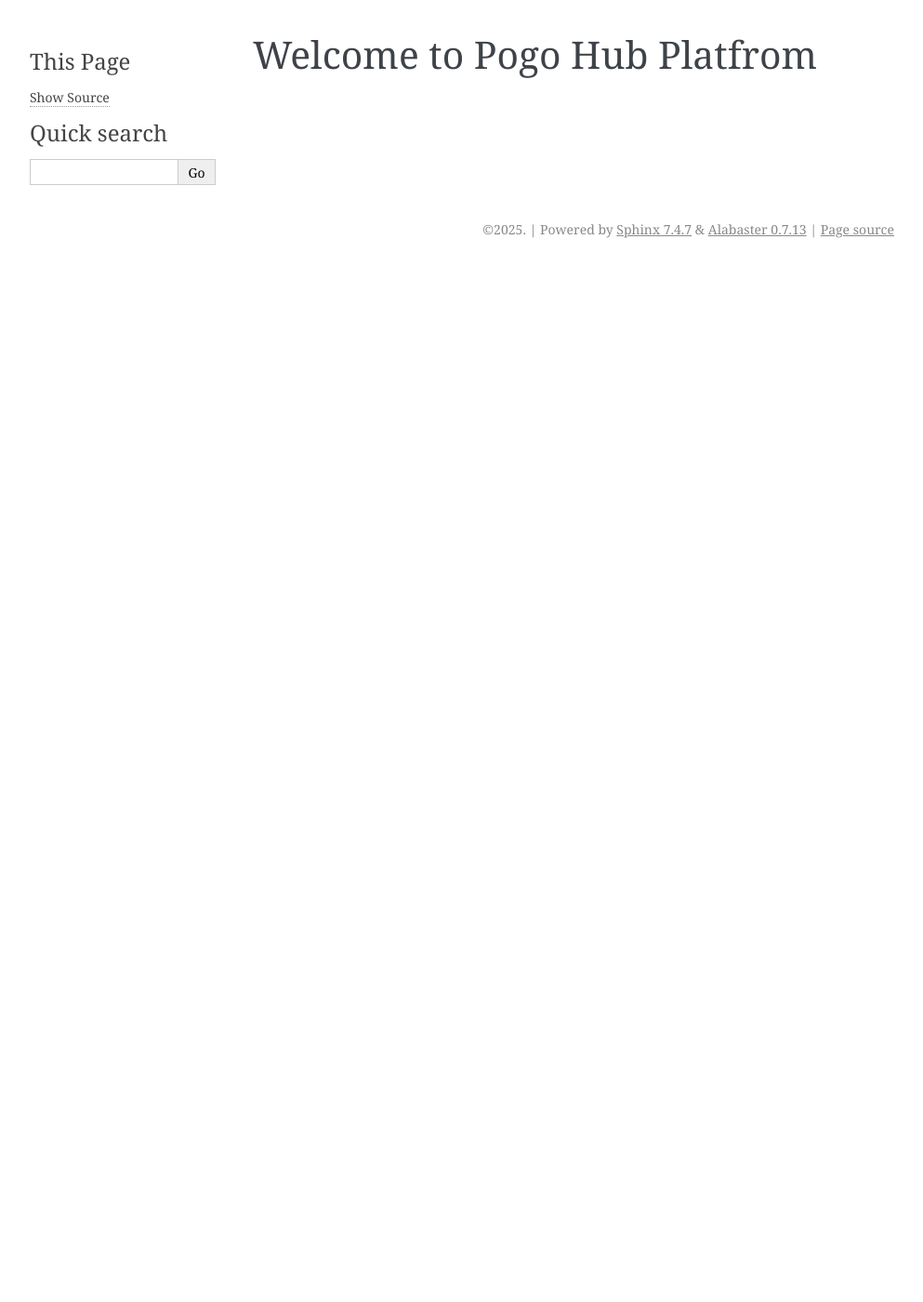
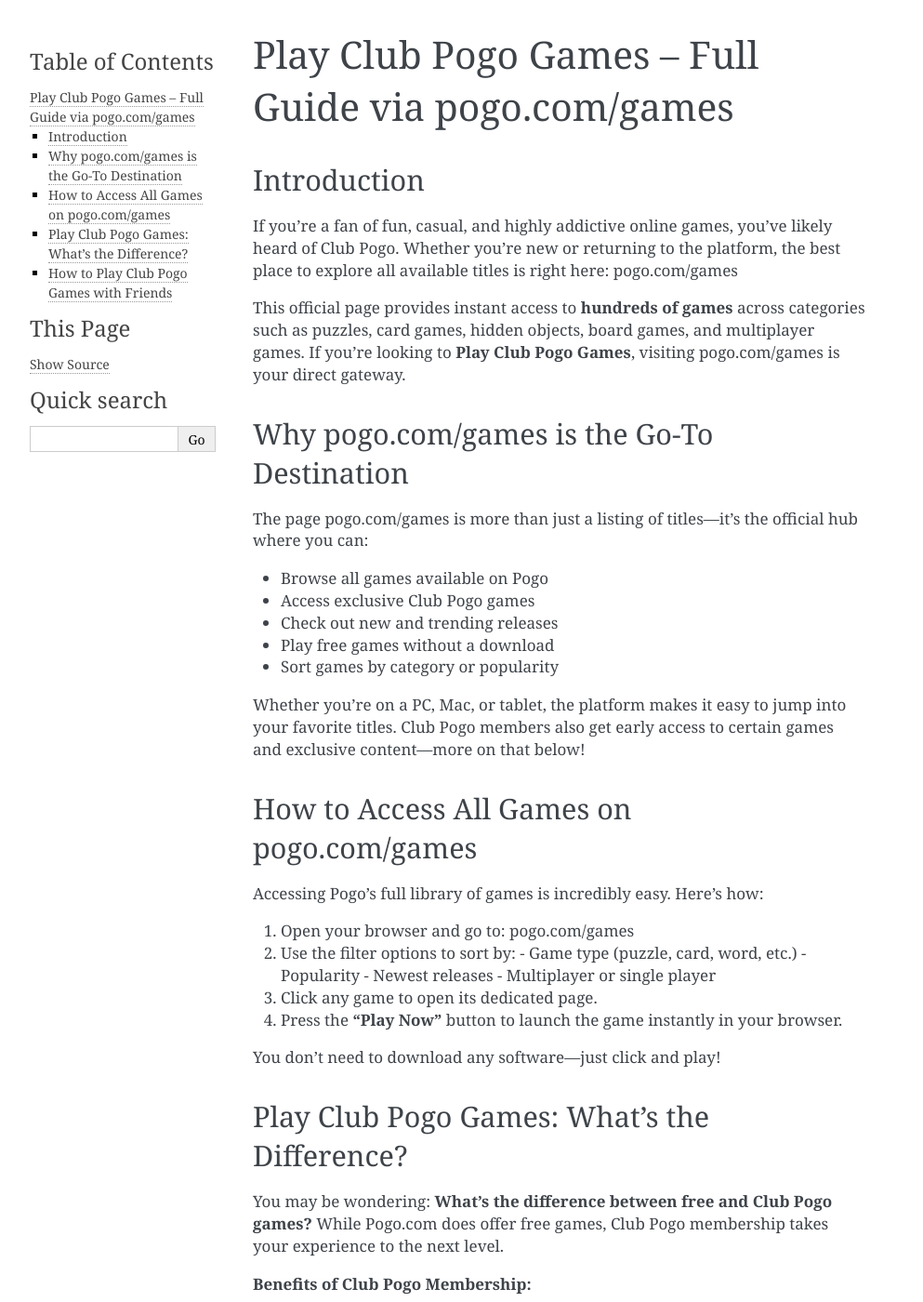
Before and after one commit to fritzreuter/playpogo, a Sphinx documentation site: the page built from docs/index.rst, in a window 1280 px wide and 1400 px high. Shown: the whole window at 93% size, without its empty margins (148-1141 px from the left). Built offline with Sphinx 7.4.7, drawn with Linux system fonts in a browser that asks for light colours; some of the changed text lies outside the part shown.

Commit message:
Update index.rst

```diff
--- a/docs/index.rst
+++ b/docs/index.rst
@@ -1,2 +1,71 @@
-Welcome to Pogo Hub Platfrom
+Play Club Pogo Games – Full Guide via pogo.com/games
 =====================================================
+Introduction
+------------
+If you're a fan of fun, casual, and highly addictive online games, you’ve likely heard of Club Pogo. Whether you're new or returning to the platform, the best place to explore all available titles is right here:
+pogo.com/games
+
+This official page provides instant access to **hundreds of games** across categories such as puzzles, card games, hidden objects, board games, and multiplayer games. If you're looking to **Play Club Pogo Games**, visiting
+pogo.com/games is your direct gateway.
+
+Why pogo.com/games is the Go-To Destination
+-------------------------------------------
+
+The page pogo.com/games is more than just a listing of titles—it's the official hub where you can:
+
+- Browse all games available on Pogo
+- Access exclusive Club Pogo games
+- Check out new and trending releases
+- Play free games without a download
+- Sort games by category or popularity
+
+Whether you’re on a PC, Mac, or tablet, the platform makes it easy to jump into your favorite titles. Club Pogo members also get early access to certain games and exclusive content—more on that below!
+
+How to Access All Games on pogo.com/games
+-----------------------------------------
+
+Accessing Pogo’s full library of games is incredibly easy. Here’s how:
+
+1. Open your browser and go to:
+   pogo.com/games
+
+2. Use the filter options to sort by:
+   - Game type (puzzle, card, word, etc.)
+   - Popularity
+   - Newest releases
+   - Multiplayer or single player
+
+3. Click any game to open its dedicated page.
+
+4. Press the **“Play Now”** button to launch the game instantly in your browser.
+
+You don’t need to download any software—just click and play!
+
+Play Club Pogo Games: What’s the Difference?
+--------------------------------------------
+
+You may be wondering: **What’s the difference between free and Club Pogo games?** While Pogo.com does offer free games, Club Pogo membership takes your experience to the next level.
+
+**Benefits of Club Pogo Membership:**
+
+- **Ad-free gameplay**: Enjoy your games without interruptions.
+- **Exclusive games**: Access titles only available to subscribers.
+- **Power-ups and bonuses**: Get in-game perks and boosts.
+- **Early access**: Play new games before non-members.
+- **Extra challenges and badges**: Complete unique quests and earn rewards.
+
+You can still enjoy plenty of titles as a free user, but Club Pogo significantly expands your options and enhances your play experience.
+
+How to Play Club Pogo Games with Friends
+----------------------------------------
+
+Pogo offers multiplayer modes on many of its most popular games, allowing you to connect with friends and fellow Club Pogo members.
+
+Here’s how:
+
+1. Log into your Club Pogo account.
+2. Navigate to a multiplayer game like Spades, Dominoes, or Canasta.
+3. Select a **private room** to invite friends.
+4. Use the in-game chat to stay connected during gameplay.
+
+You can also add players to your friends list and see when they’re online, making it easy to coordinate and play together.
```
